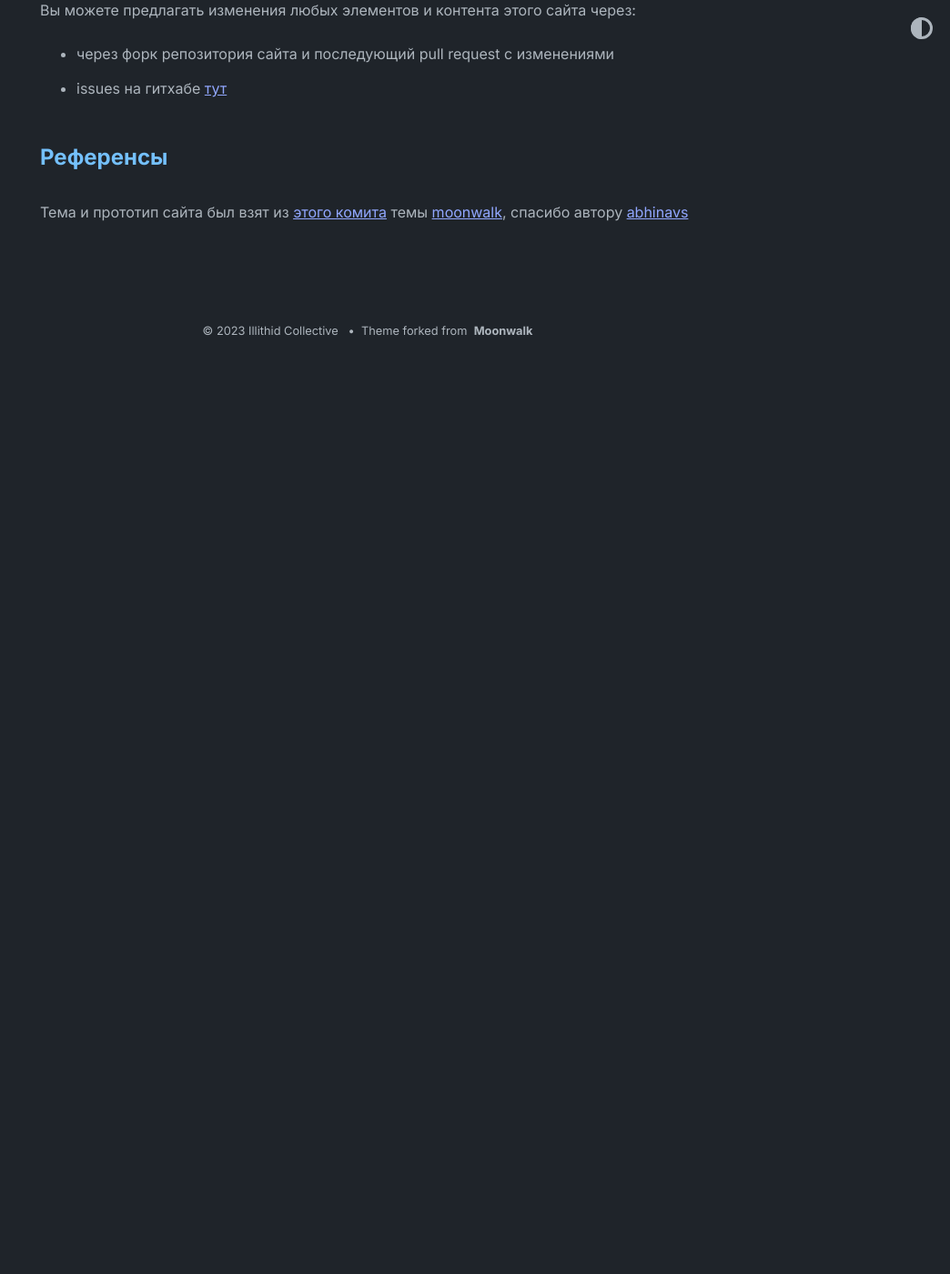
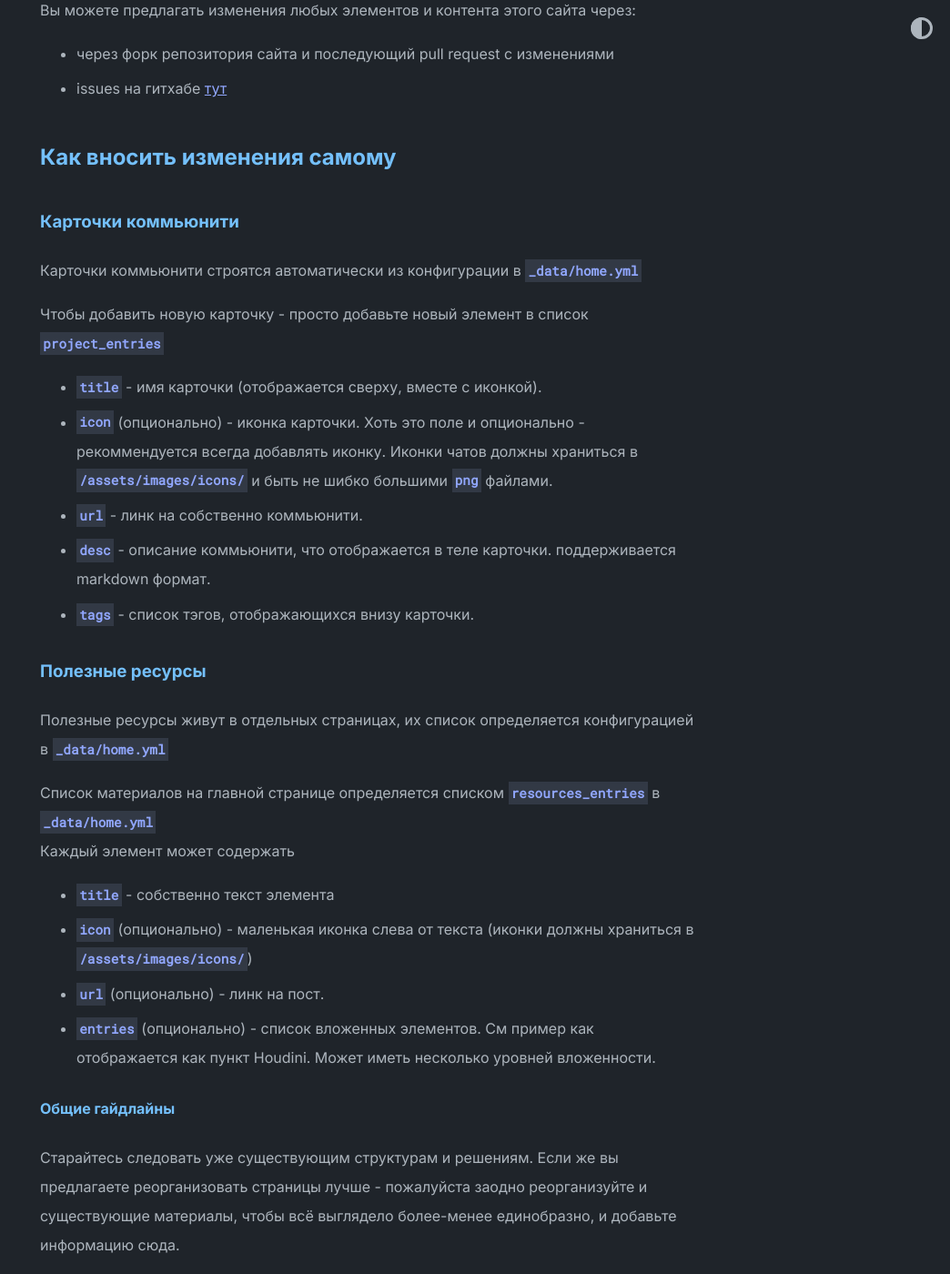
Before and after one commit to pedohorse/cg-community-hub, a Jekyll site: the page built from about.md, in a window 1280 px wide and 1400 px high, scrolled down 270 px. Shown: the whole window at 91% size, without its empty margins (236-1280 px from the left). Built offline with Jekyll 4.4.1, drawn with Linux system fonts in a browser that asks for light colours; our own code applies the rules of GitHub Pages for plain Markdown files; before the commit the page ends 900 px from its top, so only the background shows below that; some of the changed text lies outside the part shown.

Commit message:
add modification guidelines

```diff
--- a/about.md
+++ b/about.md
@@ -9,6 +9,44 @@ layout: default
 * через форк репозитория сайта и последующий pull request с изменениями
 * issues на гитхабе [тут]({{ site.github.issues_url }})
 
+## Как вносить изменения самому
+
+### Карточки коммьюнити
+
+Карточки коммьюнити строятся автоматически из конфигурации в `_data/home.yml`
+
+Чтобы добавить новую карточку - просто добавьте новый элемент в список `project_entries`
+* `title` - имя карточки (отображается сверху, вместе с иконкой).
+* `icon` (опционально) - иконка карточки. Хоть это поле и опционально - рекоммендуется всегда добавлять
+  иконку. Иконки чатов должны храниться в `/assets/images/icons/` и быть не шибко большими `png` файлами.
+* `url` - линк на собственно коммьюнити.
+* `desc` - описание коммьюнити, что отображается в теле карточки. поддерживается markdown формат.
+* `tags` - список тэгов, отображающихся внизу карточки.
+
+### Полезные ресурсы
+
+Полезные ресурсы живут в отдельных страницах, их список определяется конфигурацией в `_data/home.yml`
+
+Список материалов на главной странице определяется списком `resources_entries` в `_data/home.yml`
+Каждый элемент может содержать
+* `title` - собственно текст элемента
+* `icon` (опционально) - маленькая иконка слева от текста (иконки должны храниться в `/assets/images/icons/`)
+* `url` (опционально) - линк на пост.
+* `entries` (опционально) - список вложенных элементов. См пример как отображается как пункт Houdini.
+  Может иметь несколько уровней вложенности.
+
+#### Общие гайдлайны
+
+Старайтесь следовать уже существующим структурам и решениям. Если же вы предлагаете реорганизовать страницы лучше -
+пожалуйста заодно реорганизуйте и существующие материалы, чтобы всё выглядело более-менее единобразно, и добавьте информацию
+сюда.
+
+* Посты по каждому софту или теме должны храниться в отдельной папке, посвященной этому софту или теме.
+  Например, списки инструментов и туторов по гудини хранятся в `/houdini/tutorials` и `/houdini/tools`
+* Собирательные посты (как faq) удобно строить из коллекций, где каждый подэлемент хранится в отдельном файле.
+  Смотри пример `/houdini/faq`, использующий коллекцию `houdini_faq`, определенную в списке `collections` в `_config.yml`.
+  Дополнительную информацию по коллекциям в Jekyll см [в документации](https://jekyllrb.com/docs/collections/)
+
 ## Референсы
 
 Тема и прототип сайта был взят из [этого комита](https://github.com/abhinavs/moonwalk/tree/f1491c81fb60b13d79734d15eb798139928d1baf)
```
Also changed, not shown: README.md (+38 -0 lines).
